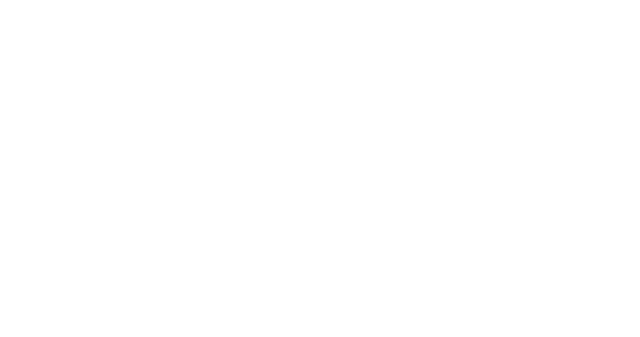
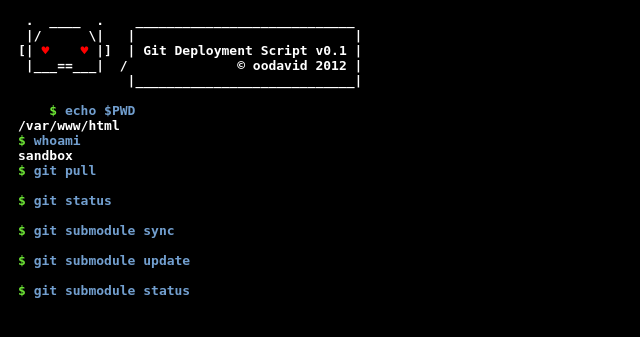
Before and after one commit to poname/QuizUp, a PHP site: page /quizup/deploy.php in a window 1280 px wide. Before the commit the part shown is empty. Shown: the top 337 px of the page, without its empty margins (0-640 px from the left). Run offline with PHP 8.4, Linux system fonts and the light colour scheme.

Commit message:
git deployment script

```diff
--- a/deploy.php
+++ b/deploy.php
@@ -1,7 +1,47 @@
 <?php
 /**
- * Created by IntelliJ IDEA.
- * User: HatsOn
- * Date: 2/29/2016
- * Time: 1:07 PM
+ * GIT DEPLOYMENT SCRIPT
+ *
+ * Used for automatically deploying websites via github or bitbucket, more deets here:
+ *
+ *		https://gist.github.com/1809044
  */
+// The commands
+$commands = array(
+    'echo $PWD',
+    'whoami',
+    'git pull',
+    'git status',
+    'git submodule sync',
+    'git submodule update',
+    'git submodule status',
+);
+// Run the commands for output
+$output = '';
+foreach($commands AS $command){
+    // Run it
+    $tmp = shell_exec($command);
+    // Output
+    $output .= "<span style=\"color: #6BE234;\">\$</span> <span style=\"color: #729FCF;\">{$command}\n</span>";
+    $output .= htmlentities(trim($tmp)) . "\n";
+}
+// Make it pretty for manual user access (and why not?)
+?>
+<!DOCTYPE HTML>
+<html lang="en-US">
+<head>
+    <meta charset="UTF-8">
+    <title>GIT DEPLOYMENT SCRIPT</title>
+</head>
+<body style="background-color: #000000; color: #FFFFFF; font-weight: bold; padding: 0 10px;">
+<pre>
+ .  ____  .    ____________________________
+ |/      \|   |                            |
+[| <span style="color: #FF0000;">&hearts;    &hearts;</span> |]  | Git Deployment Script v0.1 |
+ |___==___|  /              &copy; oodavid 2012 |
+              |____________________________|
+
+    <?php echo $output; ?>
+</pre>
+</body>
+</html>
```
